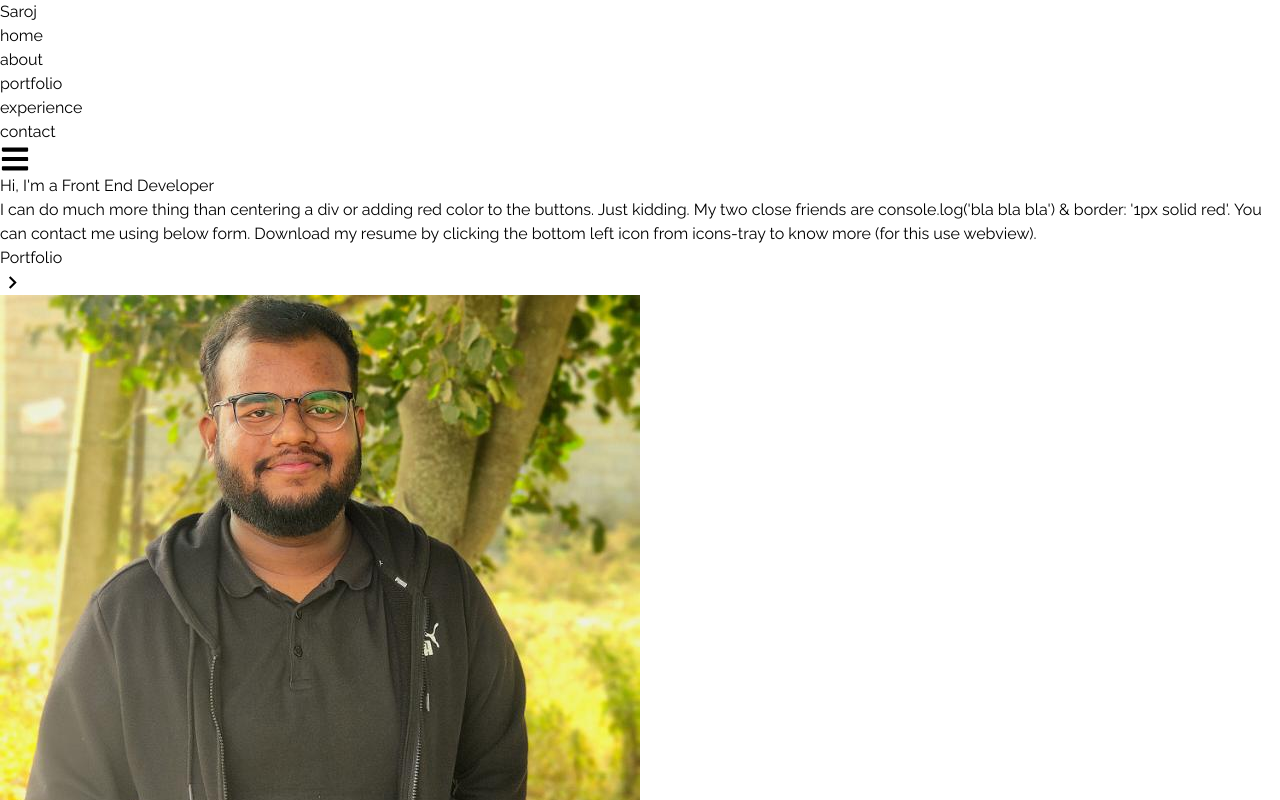
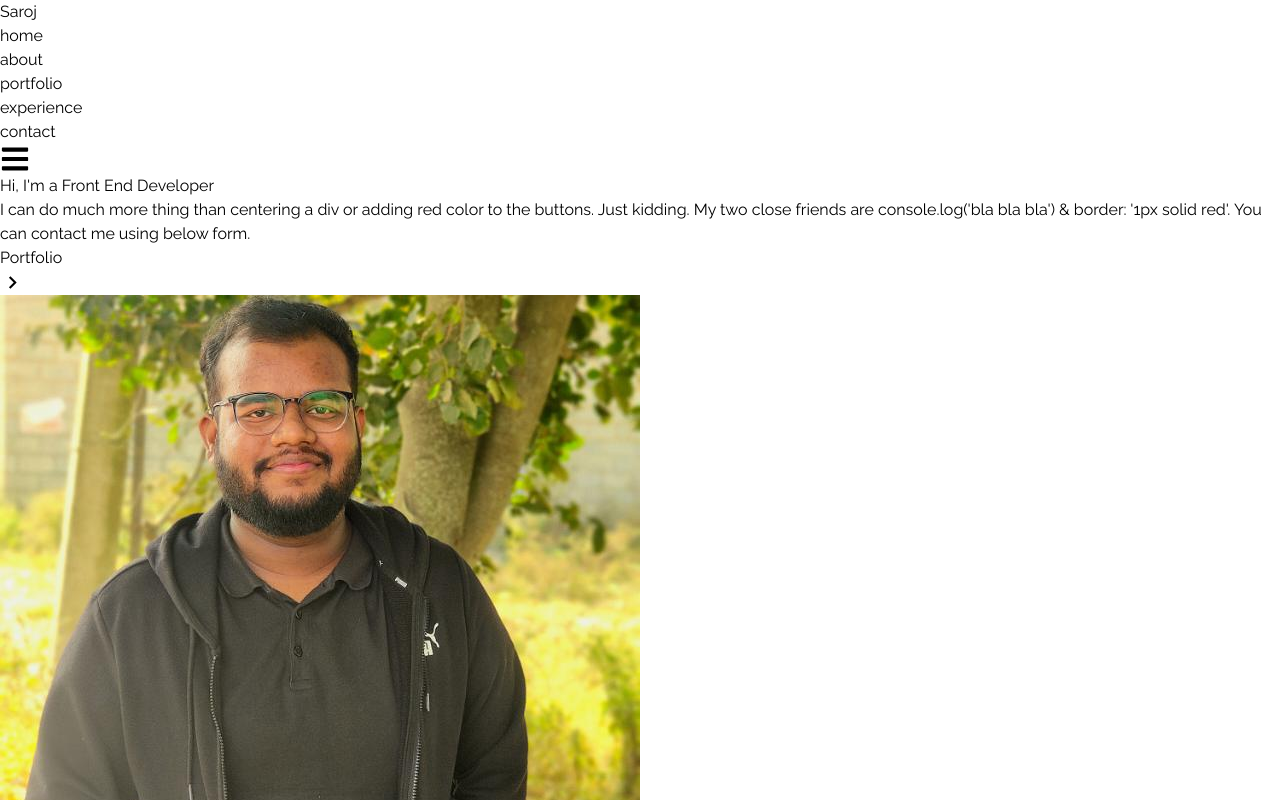
Before and after one commit to isaroj/portfolio, a React (Vite) app: page / in a window 1280 px wide. Shown: the top 800 px of the page. Built offline with nearby package versions, Linux system fonts and the light colour scheme.

Commit message:
css changes

```diff
--- a/src/components/Home.tsx
+++ b/src/components/Home.tsx
@@ -15,7 +15,7 @@ const Home = ({isHamburgerOpened} : {isHamburgerOpened:boolean}) => {
             Hi, I'm a Front End Developer
           </h2>
           <p className="text-gray-400 py-4 max-w-md">
-            I can do much more thing than centering a div or adding red color to the buttons. Just kidding. My two close friends are console.log('bla bla bla') & border: '1px solid red'. You can contact me using below form. Download my resume by clicking the bottom left icon from icons-tray to know more (for this use webview).
+            I can do much more thing than centering a div or adding red color to the buttons. Just kidding. My two close friends are console.log('bla bla bla') & border: '1px solid red'. You can contact me using below form.
           </p>
 
           <div>
```
